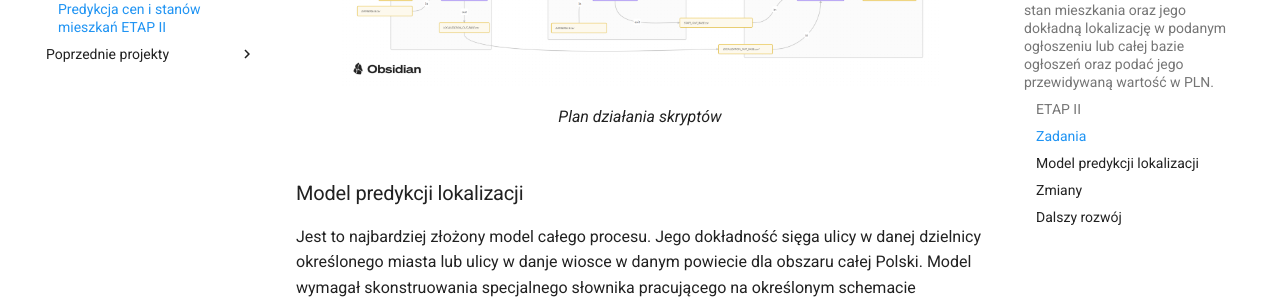
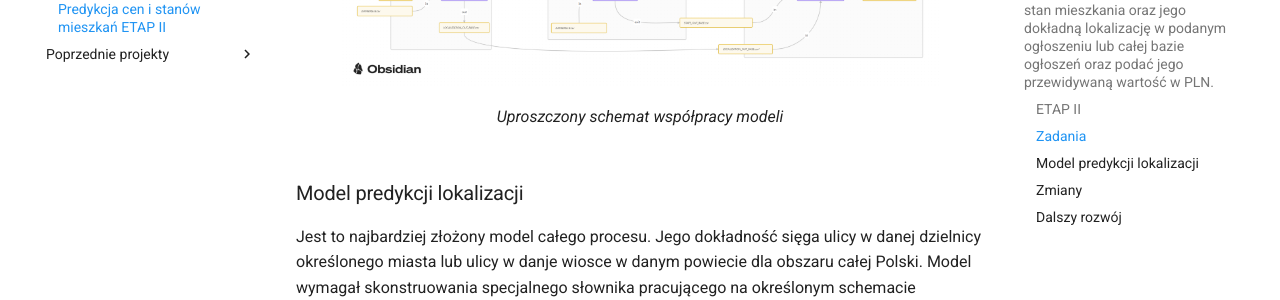
Before and after one commit to Tomalom76/portfolio, an MkDocs documentation site: the page built from docs/Investoro/index.md, in a window 1280 px wide and 900 px high, scrolled down 663 px. Shown: the part 153-453 px from the top of the window. Built offline with MkDocs 1.6.1 and Material for MkDocs 9.7.7, drawn with Linux system fonts in a browser that asks for light colours; comment, search, counter and statistics services are not loaded.

Commit message:
podpis grafiki

```diff
--- a/docs/Investoro/index.md
+++ b/docs/Investoro/index.md
@@ -18,7 +18,7 @@ Celem tego etapu było zakończenie prac nad całym modelem predykcji składają
 Wszystkie modele pracują według uproszczonego schematu:
 <figure markdown="1">
   <img src="https://raw.githubusercontent.com/Tomalom76/portfolio/main/docs/Investoro/images/Schemat_uproszczony.png" alt="Investoro project1" width="600">
-  <figcaption>Plan działania skryptów</figcaption>
+  <figcaption>Uproszczony schemat współpracy modeli</figcaption>
 </figure>
 
 ### Model predykcji lokalizacji
```
